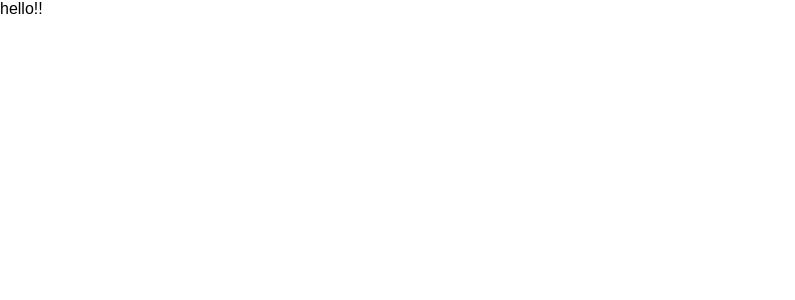
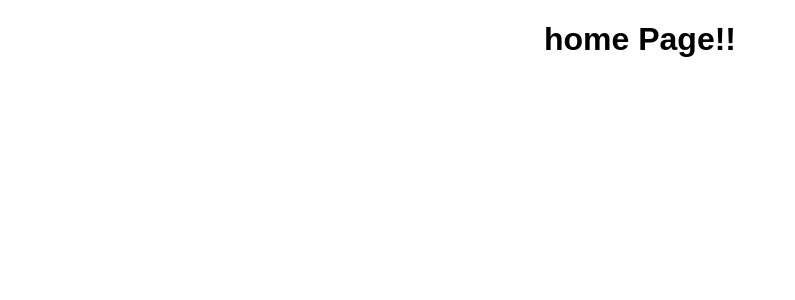
Before and after one commit to shrutilpu/Shopoholic, a React app in the folder shopoholic/: page / in a window 1280 px wide. Shown: the top 300 px of the page, without its empty margins (0-795 px from the left). Built offline with nearby package versions, Linux system fonts and the light colour scheme.

Commit message:
component starting

```diff
--- a/shopoholic/src/App.css
+++ b/shopoholic/src/App.css
@@ -1,3 +1,4 @@
+
 .App {
   text-align: center;
 }
--- a/shopoholic/src/App.js
+++ b/shopoholic/src/App.js
@@ -1,14 +1,23 @@
 import React, { Component } from 'react';
-import './App.css';
+import classes from './App.css';
+import {BrowserRouter,Switch,Link,Route} from 'react-router-dom';
 
 class App extends Component {
+
   render() {
     return (
-      <div className="App">
-       hello!!
+      <BrowserRouter>
+      <div className={classes.App}>
+       <Switch>
+         <Route path="/checkout"><h1>checkout page!!</h1></Route>
+         <Route path="/login"><h1>login page!!</h1></Route>
+         <Route path="/"><h1>home Page!!</h1></Route>
+       </Switch>
       </div>
+      </BrowserRouter>
+
     );
+
   }
 }
-
 export default App;
```
Also changed, not shown: shopoholic/src/Component/Header/Header.js (added, +14 -0 lines), shopoholic/src/Component/Header/Header.css (added), shopoholic/src/Images/Free_Sample_By_Wix.jpeg (added).
